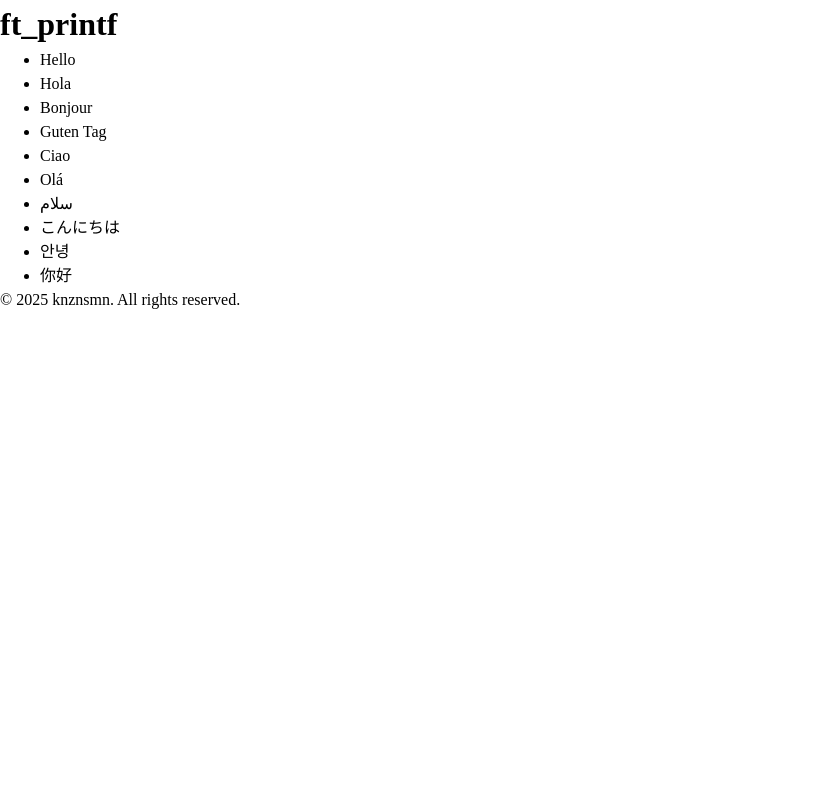
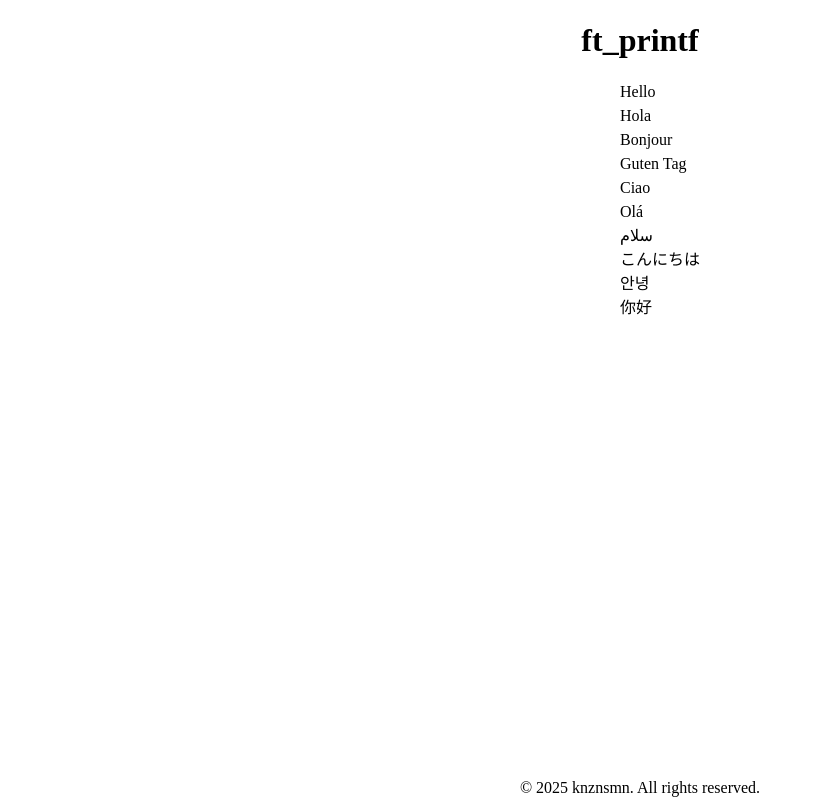
Before and after one commit to knznsmn/js, a plain HTML site: page index.html in a window 1280 px wide. Shown: the whole page, without its empty margins (0-822 px from the left). Drawn offline with Linux system fonts and the light colour scheme.

Commit message:
Add styles

```diff
--- a/asset/css/styles.css
+++ b/asset/css/styles.css
@@ -38,5 +38,19 @@ h1, h2, h3, h4, h5, h6 {
 /* General Styling */
 
 body {
+  min-height: 100vh;
+  display: flex;
+  flex-direction: column;
+  align-items: center;
+  justify-content: center;
+}
+header {
+  margin: 1rem auto;
+}
+main {
+  flex: 1;
+}
 
+ul li {
+  list-style: none;
 }
```
